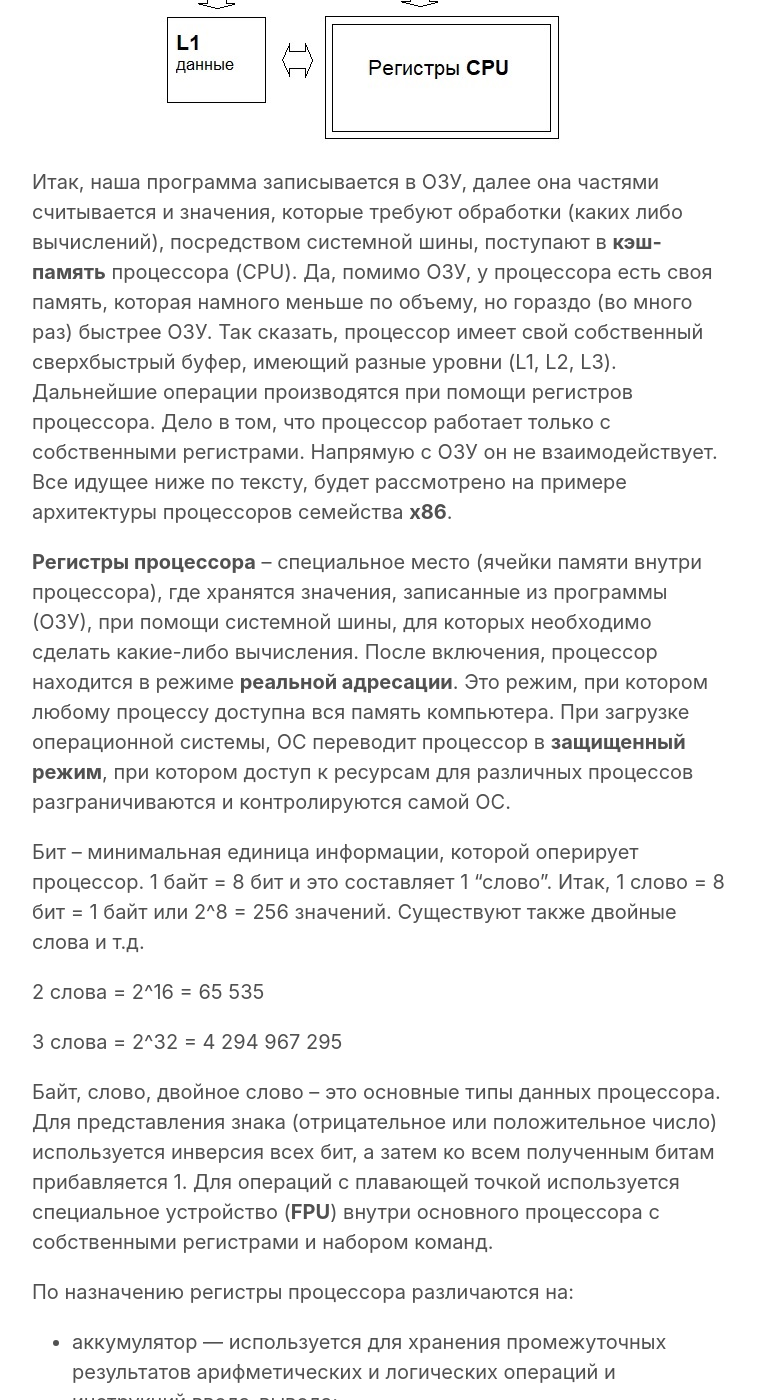
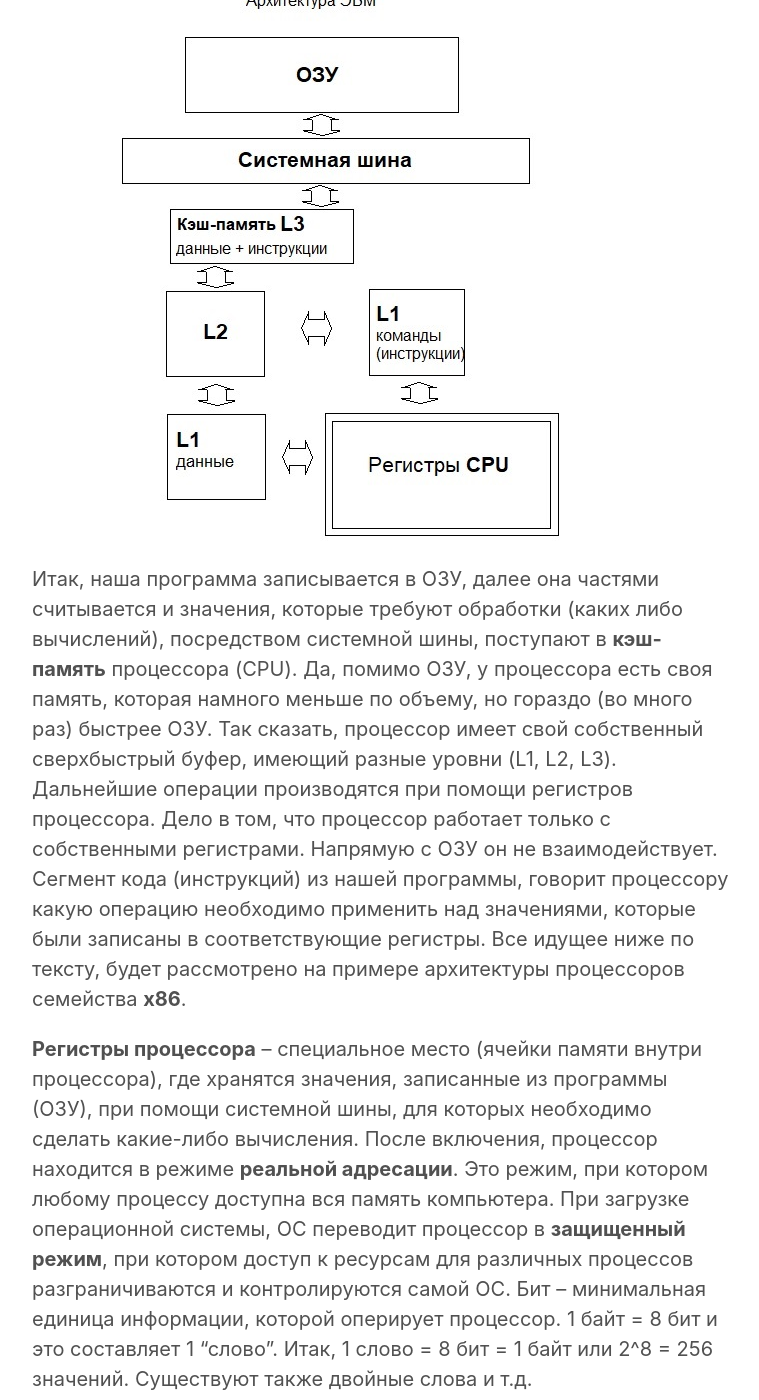
Before and after one commit to optima740/optima740.github.io, a Jekyll site: the page built from index.html, in a window 1280 px wide and 1400 px high, scrolled down 3667 px. Shown: the whole window, without its empty margins (258-1017 px from the left). Built offline with Jekyll 4.4.1, drawn with Linux system fonts in a browser that asks for light colours; the list of posts is cut into pages by our own code; some of the changed text lies outside the part shown.

Commit message:
post4-version2

```diff
--- a/_posts/2020-02-17-go-to-stage-down.md
+++ b/_posts/2020-02-17-go-to-stage-down.md
@@ -10,9 +10,9 @@ title: Отправляемся на уровень ниже.
 ![](/image/exe-struct.jpg)
 
 Как мы видим, EXE файл представляет собой несколько сегментов с разным назначением. Данная структура делит нашу программу на сегмент данных и сегмент кода.
-
 **Память** (ОЗУ) – это последовательность байт. Доступ к памяти (ячейкам) может осуществляться как к одному непрерывному массиву (модель **flat**), или как к нескольким массивам (**сегментированная модель**).
-Итак, что же происходит при запуске программы? Операционная система (ОС) выделяет необходимый объем памяти. Другими словами – создается **процесс**, то есть выделяются и разграничиваются ресурсы. Затем ОС загружает в выделенную область памяти нашу программу, которая представляет из себя, как мы уже знаем, сегменты данных и команд (инструкций). Далее происходит передача управления нашей программе, то есть выполнение инструкций. Другими словами, создается **поток**. Поток использует ресурсы процесса и определяет последовательность исполнения кода в соответствующем сегменте.
+Итак, что же происходит при запуске программы? Операционная система (ОС) выделяет необходимый объем памяти. Другими словами – создается **процесс**, то есть выделяются и разграничиваются ресурсы. Затем ОС загружает в выделенную область памяти нашу программу, которая представляет из себя, как мы уже знаем, сегменты данных и команд (инструкций). Далее происходит передача управления нашей программе, то есть выполнение инструкций. Другими словами, создается **поток**.
+Поток использует ресурсы процесса и определяет последовательность исполнения кода в соответствующем сегменте.
 
 ![](/image/flow.jpg)
 Внутри одного процесса может быть несколько потоков и выполняться они могут параллельно. Например, всем известная функция main() запускает главный поток. Остальные потоки запускаются (создаются) при помощи других функций по мере необходимости и усмотрению программиста при написании кода.
@@ -24,17 +24,13 @@ title: Отправляемся на уровень ниже.
 
 ![](/image/EVM-architekt.jpg)
 
-Итак, наша программа записывается в ОЗУ, далее она частями считывается и значения, которые требуют обработки (каких либо вычислений), посредством системной шины, поступают в **кэш-память** процессора (CPU). Да, помимо ОЗУ, у процессора есть своя память, которая намного меньше по объему, но гораздо (во много раз) быстрее ОЗУ. Так сказать, процессор имеет свой собственный сверхбыстрый буфер, имеющий разные уровни (L1, L2, L3). Дальнейшие операции производятся при помощи регистров процессора. Дело в том, что процессор работает только с собственными регистрами. Напрямую с ОЗУ он не взаимодействует. Все идущее ниже по тексту, будет рассмотрено на примере архитектуры процессоров семейства **x86**.
+Итак, наша программа записывается в ОЗУ, далее она частями считывается и значения, которые требуют обработки (каких либо вычислений), посредством системной шины, поступают в **кэш-память** процессора (CPU). Да, помимо ОЗУ, у процессора есть своя память, которая намного меньше по объему, но гораздо (во много раз) быстрее ОЗУ. Так сказать, процессор имеет свой собственный сверхбыстрый буфер, имеющий разные уровни (L1, L2, L3). Дальнейшие операции производятся при помощи регистров процессора. Дело в том, что процессор работает только с собственными регистрами. Напрямую с ОЗУ он не взаимодействует. Сегмент кода (инструкций) из нашей программы, говорит процессору какую операцию необходимо применить над значениями, которые были записаны в соответствующие регистры. Все идущее ниже по тексту, будет рассмотрено на примере архитектуры процессоров семейства **x86**.
 
 **Регистры процессора** – специальное место (ячейки памяти внутри процессора), где хранятся значения, записанные из программы (ОЗУ), при помощи системной шины, для которых необходимо сделать какие-либо вычисления.
 После включения, процессор находится в режиме **реальной адресации**. Это режим, при котором любому процессу доступна вся память компьютера. При загрузке операционной системы, ОС переводит процессор в **защищенный режим**, при котором доступ к ресурсам для различных процессов разграничиваются и контролируются самой ОС.
-
 Бит – минимальная единица информации, которой оперирует процессор. 1 байт = 8 бит и это составляет 1 "слово". Итак, 1 слово = 8 бит = 1 байт или 2^8 = 256 значений. Существуют также двойные слова и т.д.
-
 2 слова = 2^16 = 65 535
-
 3 слова = 2^32 = 4 294 967 295
-
 Байт, слово, двойное слово – это основные типы данных процессора. Для представления знака (отрицательное или положительное число) используется инверсия всех бит, а затем ко всем полученным битам прибавляется 1.
 Для операций с плавающей точкой используется специальное устройство (**FPU**) внутри основного процессора с собственными регистрами и набором команд.
 
--- a/index.html
+++ b/index.html
@@ -21,13 +21,13 @@ title: Home
 
 <div class="pagination">
   {% if paginator.next_page %}
-    <a class="pagination-item older" href="{{ paginator.next_page_path | prepend: site.baseurl }}">Older</a>
+    <a class="pagination-item older" href="{{ paginator.next_page_path | prepend: site.baseurl }}">Предыдущий</a>
   {% else %}
-    <span class="pagination-item older">Older</span>
+    <span class="pagination-item older">Это начало</span>
   {% endif %}
   {% if paginator.previous_page %}
-    <a class="pagination-item newer" href="{{ paginator.previous_page_path | prepend: site.baseurl }}">Newer</a>
+    <a class="pagination-item newer" href="{{ paginator.previous_page_path | prepend: site.baseurl }}">Следующий</a>
   {% else %}
-    <span class="pagination-item newer">Newer</span>
+    <span class="pagination-item newer">Пока это все</span>
   {% endif %}
 </div>
```
Also changed, not shown: other parts of _posts/2020-02-17-go-to-stage-down.md (+3 -4 lines), Gemfile.lock, image/machine2.JPG (added), image/machine4.JPG (added).
